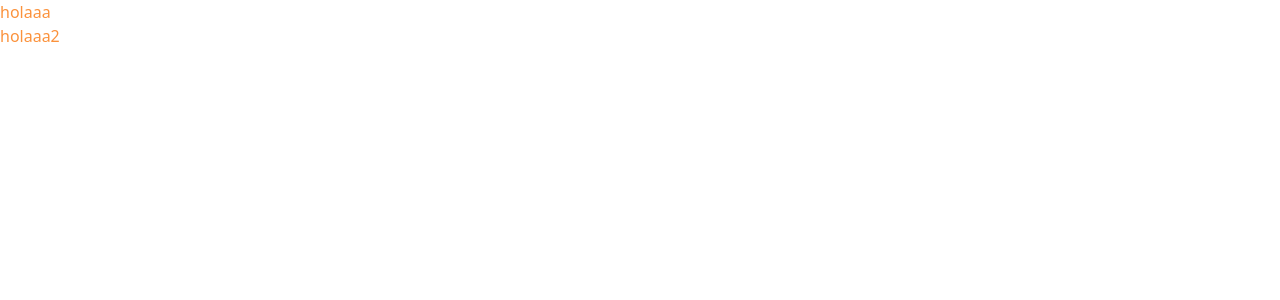
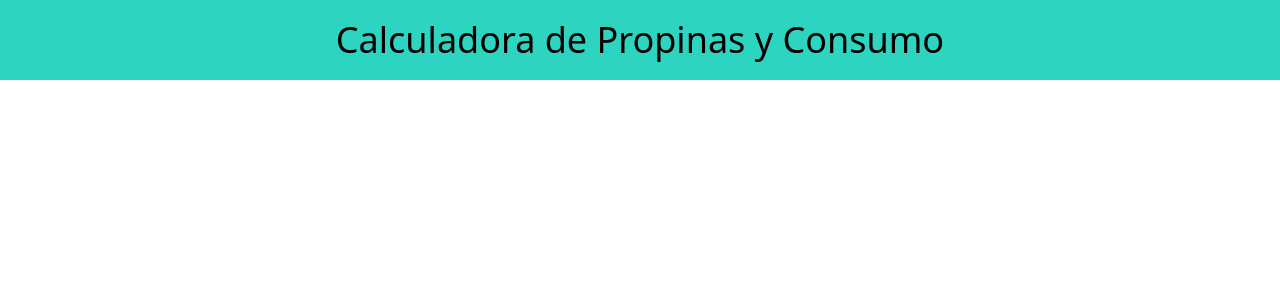
Before and after one commit to PeterGabrielVE/calculadora_propinas, a React (Vite) app: page / in a window 1280 px wide. Shown: the top 300 px of the page. Built offline with nearby package versions, Linux system fonts and the light colour scheme.

Commit message:
creando header

```diff
--- a/src/App.tsx
+++ b/src/App.tsx
@@ -3,8 +3,9 @@
 
   return (
     <>
-      <h1 className="text-orange-400">holaaa</h1>
-      <h1 className="text-orange-400">holaaa2</h1>
+      <header className="bg-teal-400 py-5">
+        <h1 className="text-center text-4xl font-block">Calculadora de Propinas y Consumo</h1>
+      </header>
     </>
   )
 }
```
